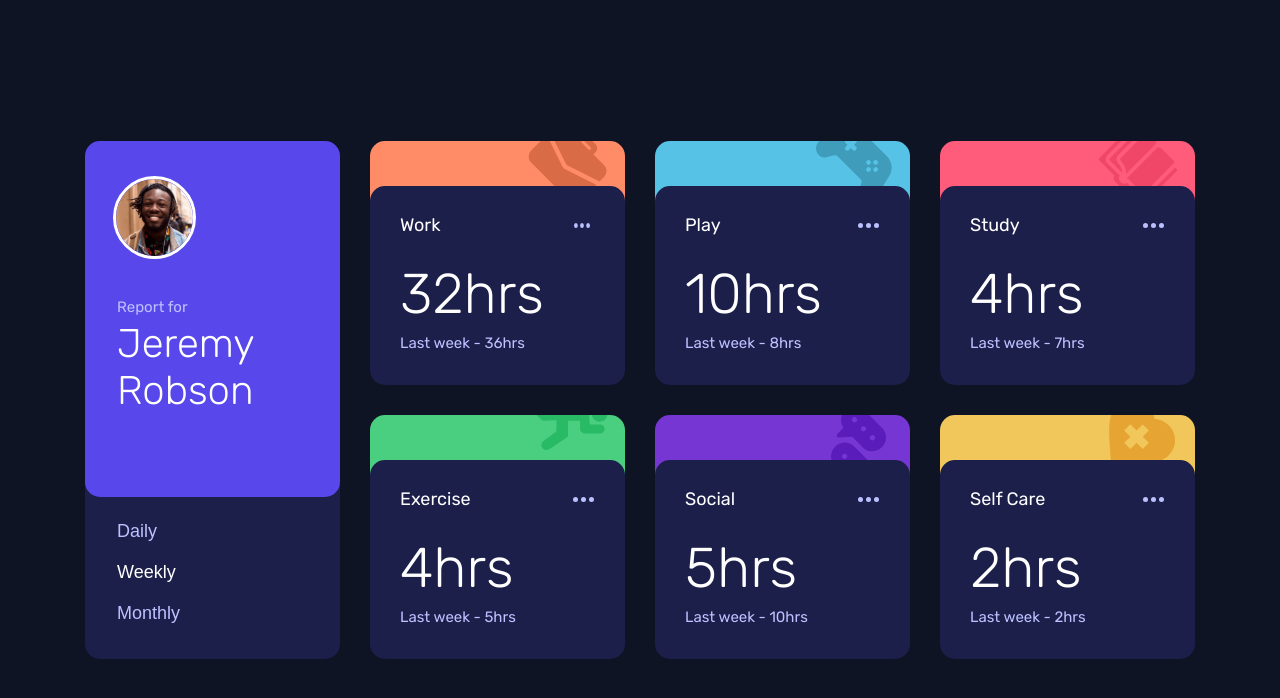
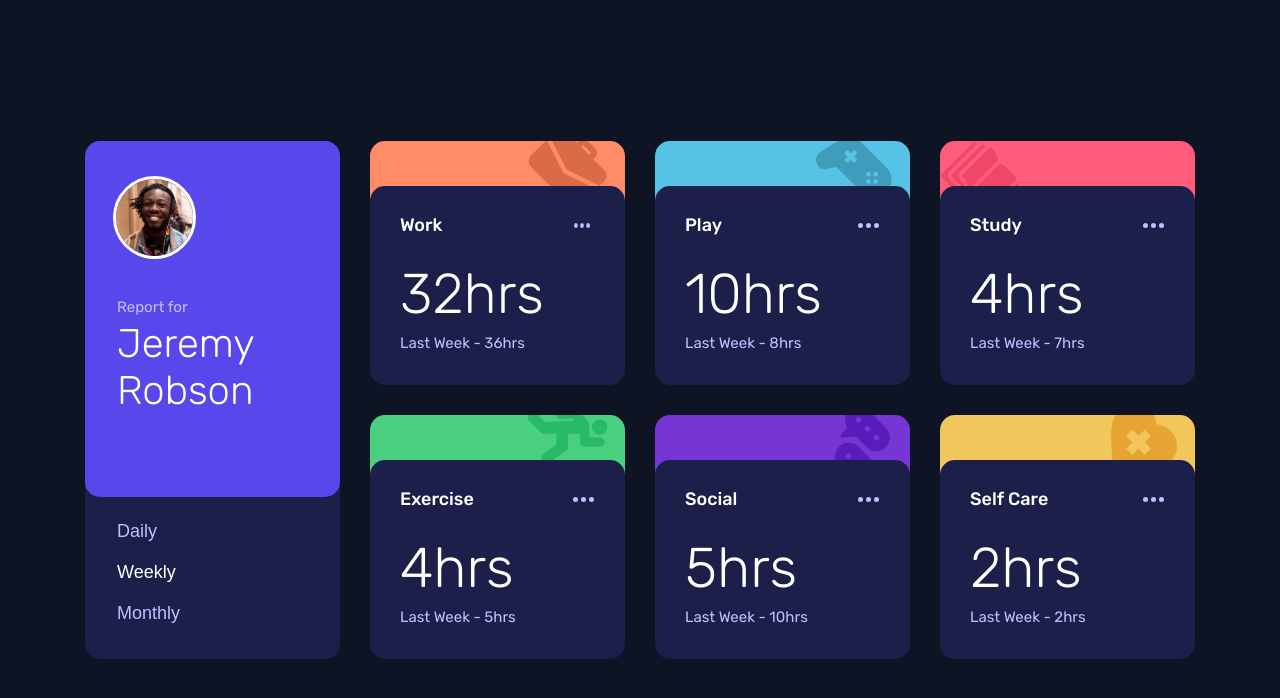
Before and after one commit to Hanka8/FM-time-tracking-dashboard, a plain HTML site: page index.html in a window 1280 px wide. Drawn offline with Linux system fonts and the light colour scheme.

Commit message:
Add files via upload

```diff
--- a/app.js
+++ b/app.js
@@ -28,7 +28,7 @@ const getData = async (how) => {
   //displaying previous time
   let prevItr = 0;
   previousS.forEach((previous) => {
-    previous.textContent = `Last week - ${dataJson[prevItr].timeframes[how].previous}hrs`;
+    previous.textContent = `Last Week - ${dataJson[prevItr].timeframes[how].previous}hrs`;
     prevItr++;
   });
 }
--- a/styles.css
+++ b/styles.css
@@ -77,6 +77,10 @@
   left: 4px;
 }
 
+.title {
+  font-weight: 500;
+}
+
 .container__nav__top p {
   font-weight: 400;
   font-size: calc(15rem/16);
@@ -108,11 +112,9 @@
   background: transparent;
   color: var(--pale-blue);
   font-size: var(--font);
-  font-weight: 400;
   line-height: calc(21rem/16);
   transition: .2s ease;
   cursor: pointer;
-  font-weight: 400;
 }
 
 .btn:hover {
@@ -124,32 +126,37 @@
 .col--orange, .col--orange, .col--blue,
 .col--pink, .col--green, .col--violet, .col--yellow {
   background-repeat: no-repeat;
-  background-position: 90% -10%;
 }
 
 .col--orange {
   background-color: var(--red-work);
   background-image: url(images/icon-work.svg);
+  background-position: 90% -7%;
 }
 .col--blue {
   background-color: var(--blue-play);
   background-image: url(images/icon-play.svg);
+  background-position: 90% -3%;
 }
 .col--pink {
   background-color: var(--red-study);
   background-image: url(images/icon-study.svg);
+  background-position: 90% -3;
 }
 .col--green {
   background-color: var(--green-exercise);
   background-image: url(images/icon-exercise.svg);
+  background-position: 90% -3%;
 }
 .col--violet {
   background-color: var(--violet-social);
   background-image: url(images/icon-social.svg);
+  background-position: 92% -10%;
 }
 .col--yellow {
   background-color: var(--orange-self-care);
   background-image: url(images/icon-self-care.svg);
+  background-position: 91% -7%;
 }
 
 .container__col {
```
Also changed, not shown: 1 other file.
